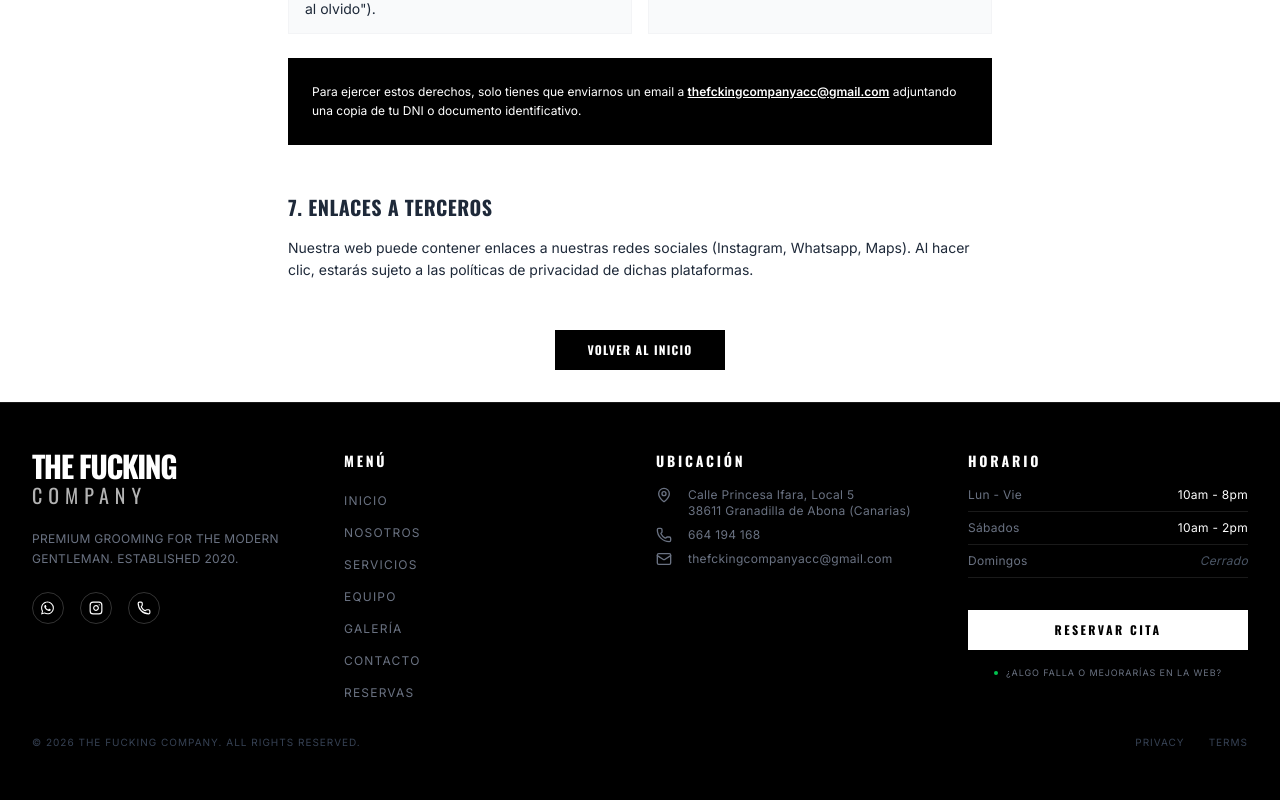
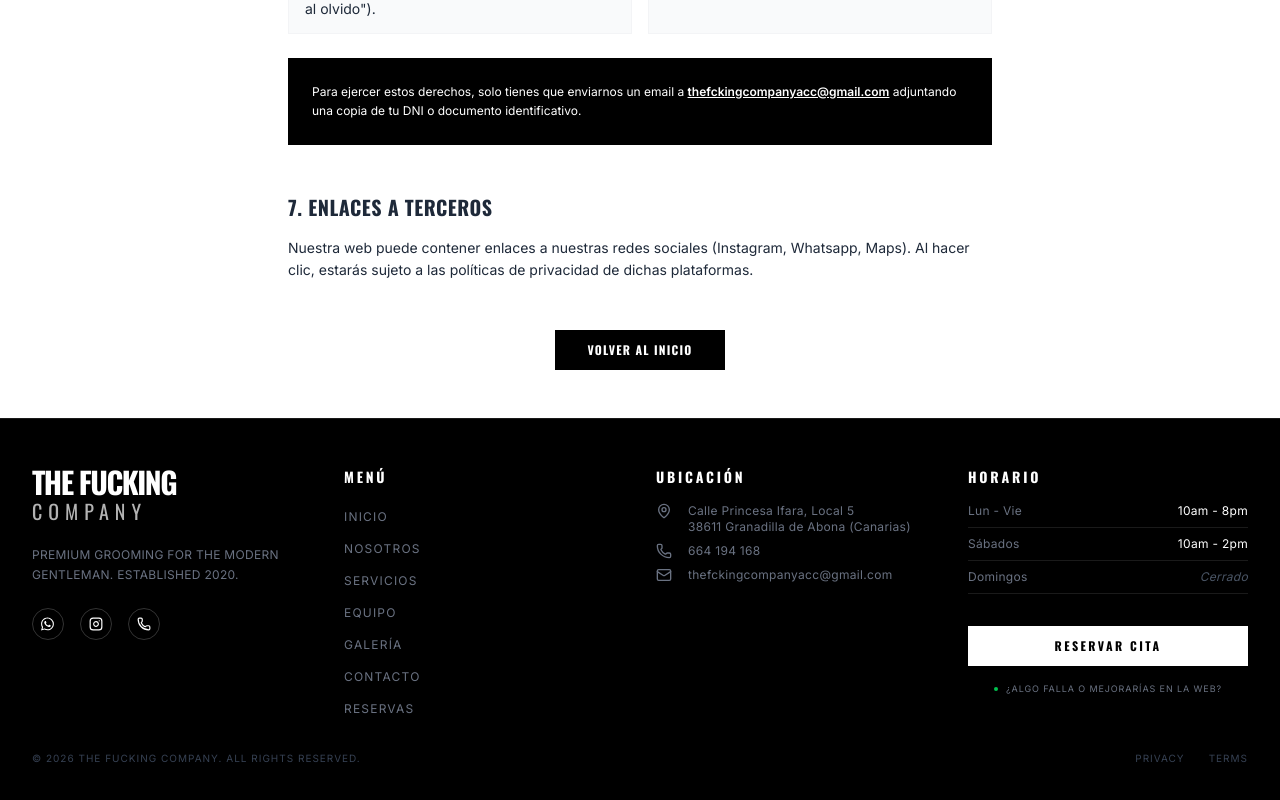
Before and after one commit to thefckingcompany/tfc-web, a React (Vite) app: page /privacidad in a window 1280 px wide. Shown: the part 1560-2360 px from the top of the page. Built offline with nearby package versions, Linux system fonts and the light colour scheme.

Commit message:
Visually center bottom back button with balanced vertical spacing

```diff
--- a/src/pages/Legal.tsx
+++ b/src/pages/Legal.tsx
@@ -89,7 +89,7 @@ const Legal = () => {
 
                 </div>
 
-                <div className="text-center mt-12 pb-4">
+                <div className="text-center mt-12 mb-8">
                     <Link to="/" className="inline-block px-8 py-3 bg-black text-white font-oswald font-bold uppercase tracking-widest text-xs hover:bg-gray-800 transition-colors">
                         Volver al Inicio
                     </Link>
--- a/src/pages/Privacy.tsx
+++ b/src/pages/Privacy.tsx
@@ -105,7 +105,7 @@ const Privacy = () => {
 
                 </div>
 
-                <div className="text-center mt-12 pb-4">
+                <div className="text-center mt-12 mb-8">
                     <Link to="/" className="inline-block px-8 py-3 bg-black text-white font-oswald font-bold uppercase tracking-widest text-xs hover:bg-gray-800 transition-colors">
                         Volver al Inicio
                     </Link>
```
